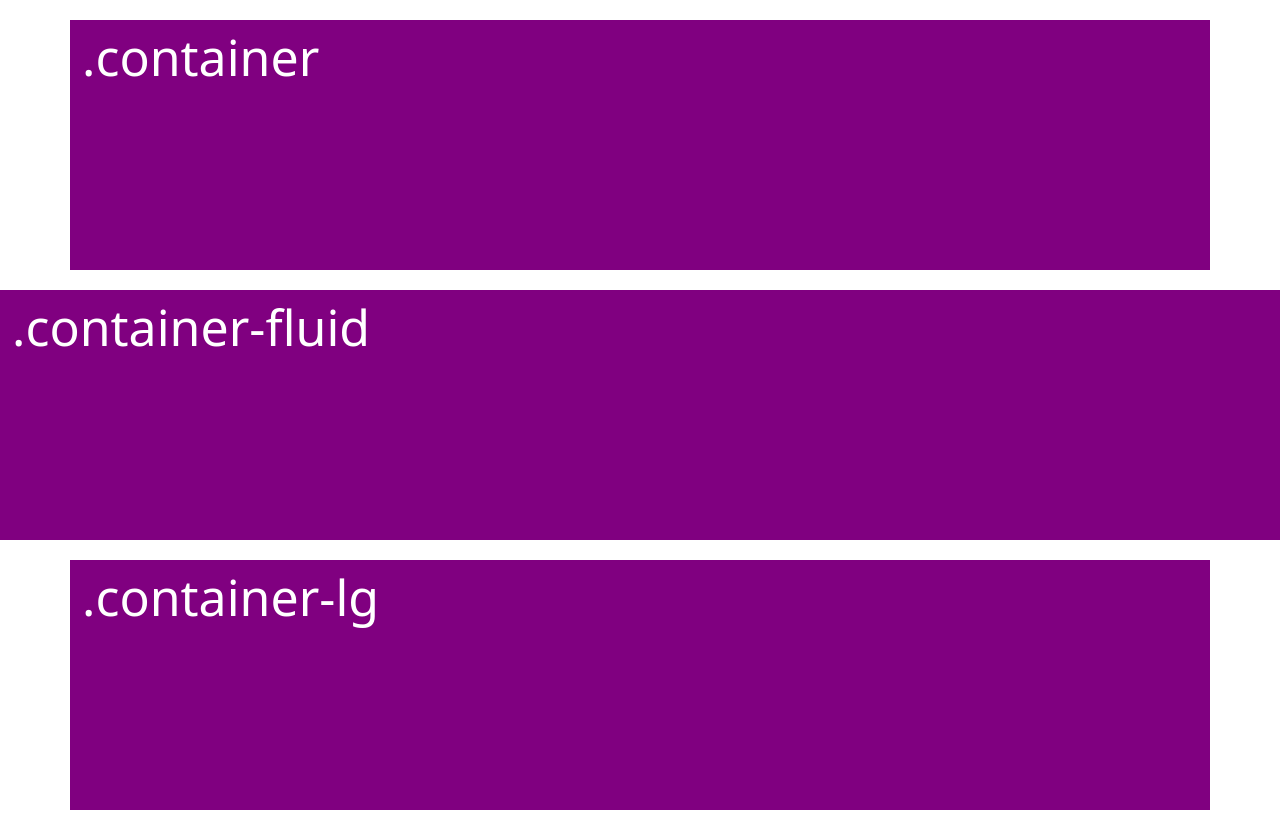
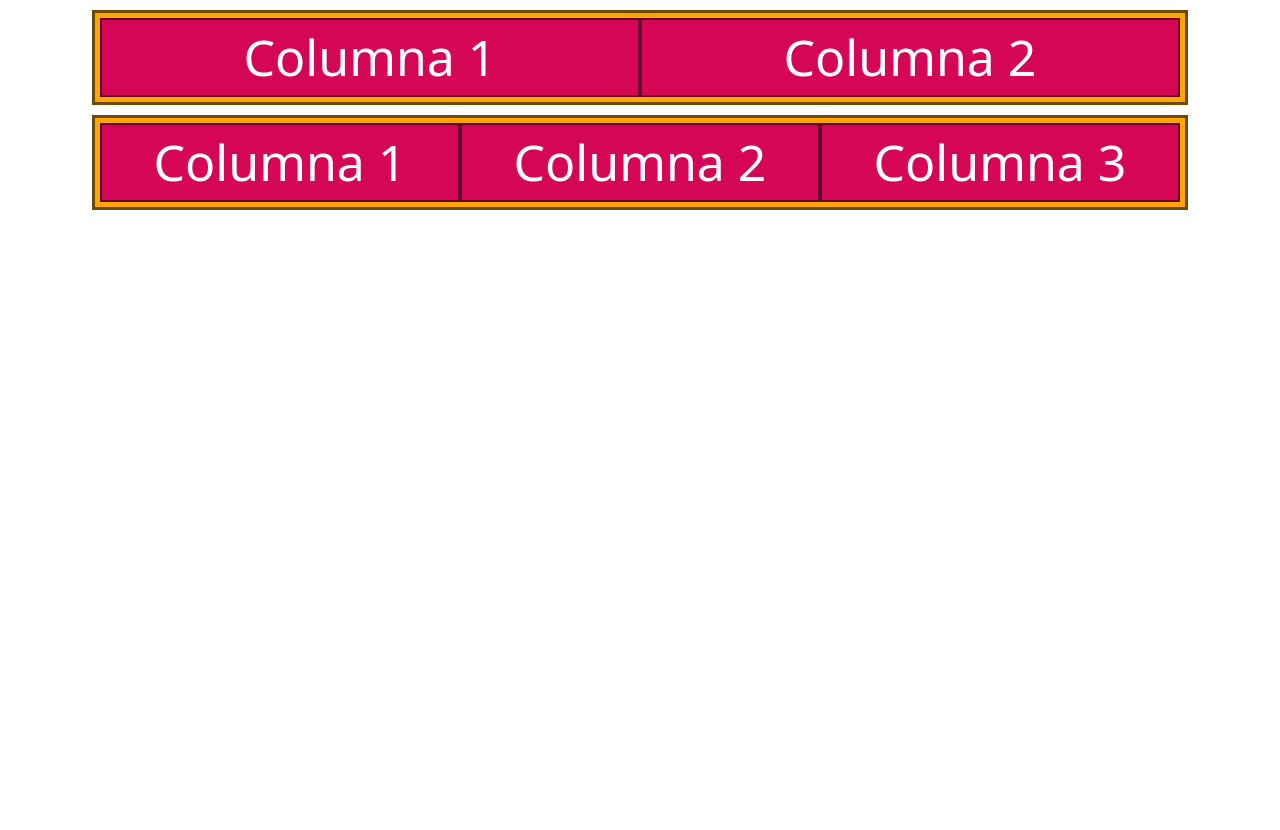
Before and after one commit to Jos3100/jose_staticweb, a website: page bootstrap/index.html in a window 1280 px wide. After the commit the page ends 800 px from the top, so only its background shows below. Drawn offline with nearby package versions, Linux system fonts and the light colour scheme.

Commit message:
row_col_examples

```diff
--- a/bootstrap/index.html
+++ b/bootstrap/index.html
@@ -6,25 +6,45 @@
 <script src="https://cdn.jsdelivr.net/npm/bootstrap@5.3.2/dist/js/bootstrap.bundle.min.js" integrity="sha384-C6RzsynM9kWDrMNeT87bh95OGNyZPhcTNXj1NW7RuBCsyN/o0jlpcV8Qyq46cDfL" crossorigin="anonymous"></script>
 
 <style>
-  div {
-    height: 250px;
-    background-color: purple;
+  .row{
+    background-color: orange;
+    border: 3px solid rgb(110, 73, 5);
+    padding: 5px;
+    margin: 10px;
+  }
+  .col{
+    background-color: #d40655;
     color: white;
-    font-size:50px;
-    margin: 20px;
+    font-size: 50px;
+    border: 2px solid #640328;
   }
+
+
 </style>
     </head>
     <body>
-      <div class="container">
-        .container
-      </div>
-      <div class="container-fluid">
-        .container-fluid
-      </div>
-      <div class="container-lg">
-        .container-lg
+ <div class="container text-center">
+  <div class="row">
+<div class="col">
+  Columna 1
+</div>
+<div class="col">
+  Columna 2
+</div>
+  </div>
+  <div class="row">
+    <div class="col">
+      Columna 1
+    </div>
+    <div class="col">
+      Columna 2
+    </div>
+    <div class="col">
+      Columna 3
 
-      </div>
+    </div>
+
+  </div>
+ </div>
     </body>
 </html>
```
